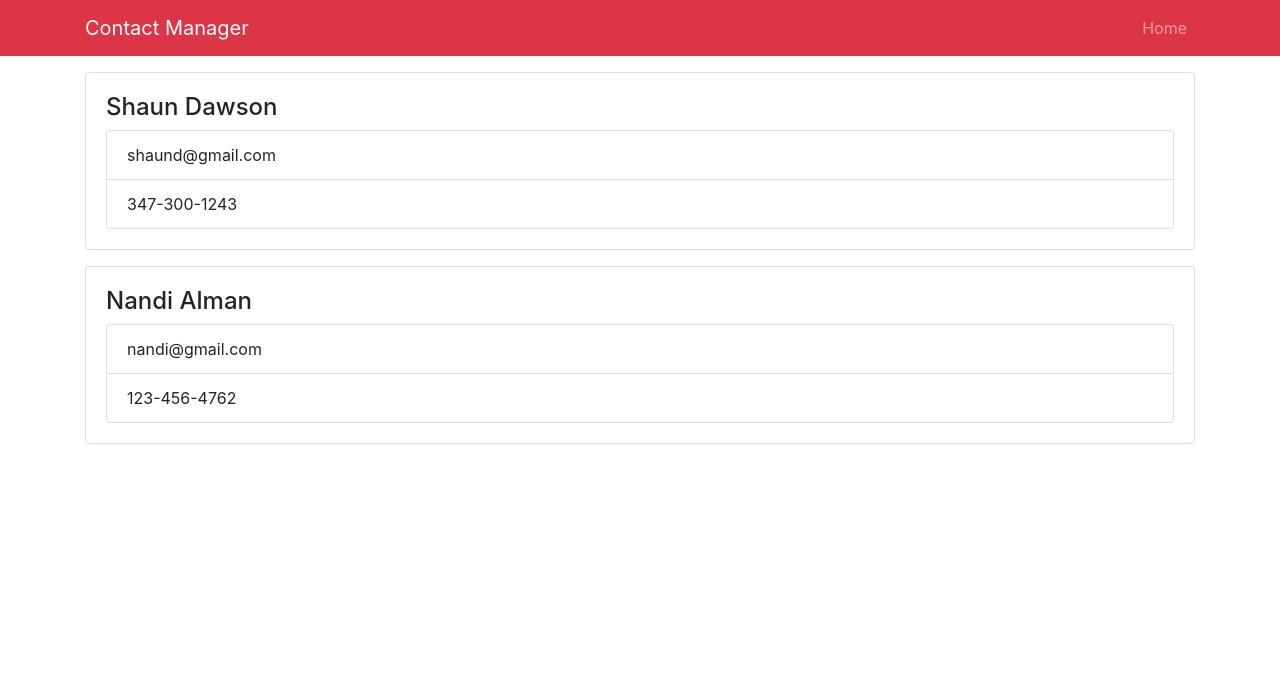
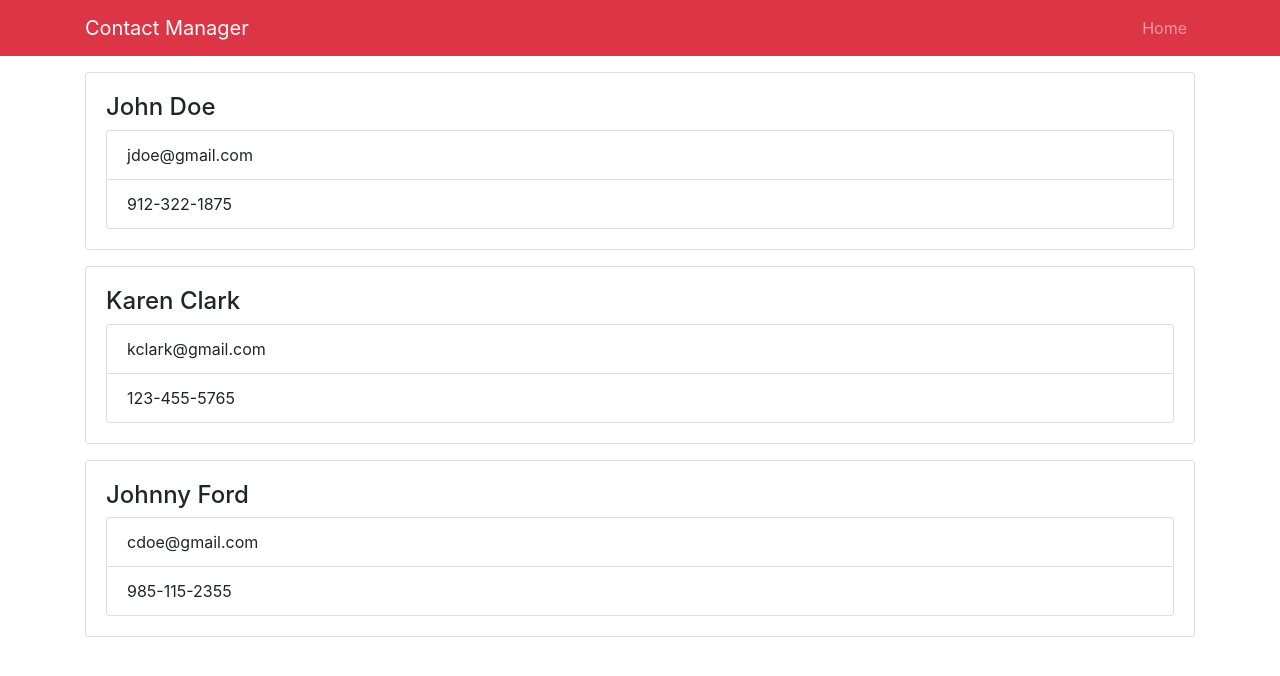
Before and after one commit to shaundawson/Contact-Manager, a React (Create React App) app in the folder contactmanager/: page / in a window 1280 px wide. Shown: the top 676 px of the page. Built offline with nearby package versions, Linux system fonts and the light colour scheme.

Commit message:
created Contacts component with state

```diff
--- a/contactmanager/src/App.js
+++ b/contactmanager/src/App.js
@@ -1,5 +1,5 @@
 import React, { Component } from 'react';
-import Contact from './components/Contact';
+import Contacts from './components/Contacts';
 import Header from './components/Header';
 import 'bootstrap/dist/css/bootstrap.min.css';
 import './App.css';
@@ -10,16 +10,7 @@
       <div className="App">
         <Header branding="Contact Manager" />
         <div className="container">
-          <Contact
-            name="Shaun Dawson"
-            email="shaund@gmail.com"
-            phone="347-300-1243"
-          />
-          <Contact
-            name="Nandi Alman"
-            email="nandi@gmail.com"
-            phone="123-456-4762"
-          />
+          <Contacts />
         </div>
       </div>
     );
--- a/contactmanager/src/components/Contact.js
+++ b/contactmanager/src/components/Contact.js
@@ -4,13 +4,13 @@
 
 class Contact extends Component {
   render() {
-    const { name, email, phone } = this.props;
+    const { contact } = this.props;
     return (
       <div className="card card-body mb-3">
-        <h4> { name }</h4>
+        <h4> { contact.name }</h4>
         <ul className="list-group">
-          <li className="list-group-item">{ email }</li>
-          <li className="list-group-item">{ phone }</li>
+          <li className="list-group-item">{ contact.email }</li>
+          <li className="list-group-item">{ contact.phone }</li>
         </ul>
       </div>
     );
@@ -18,9 +18,7 @@
 }
 
 Contact.propTypes = {
-  name: PropTypes.string.isRequired,
-  email: PropTypes.string.isRequired,
-  phone: PropTypes.string.isRequired,
+  contact: PropTypes.object.isRequired,
 };
 
 export default Contact;
--- /dev/null
+++ b/contactmanager/src/components/Contacts.js
@@ -0,0 +1,45 @@
+import React, { Component } from 'react';
+import Contact from './Contact';
+
+
+class Contacts extends Component {
+state = {
+      contacts: [
+        {
+          id: 1,
+          name: 'John Doe',
+          email: 'jdoe@gmail.com',
+          phone: '912-322-1875',
+        },
+        {
+          id: 2,
+          name: 'Karen Clark',
+          email: 'kclark@gmail.com',
+          phone: '123-455-5765',
+        },
+        {
+          id: 3,
+          name: 'Johnny Ford',
+          email: 'cdoe@gmail.com',
+          phone: '985-115-2355',
+        },
+      ],
+    };
+
+  render() {
+    const { contacts } = this.state;
+    return (
+      <div>
+        { contacts.map(contact => (
+          <Contact
+            key={contact.id}
+            contact={contact}
+           />
+        ))}
+      </div>
+    );
+  }
+}
+
+
+export default Contacts;
```
